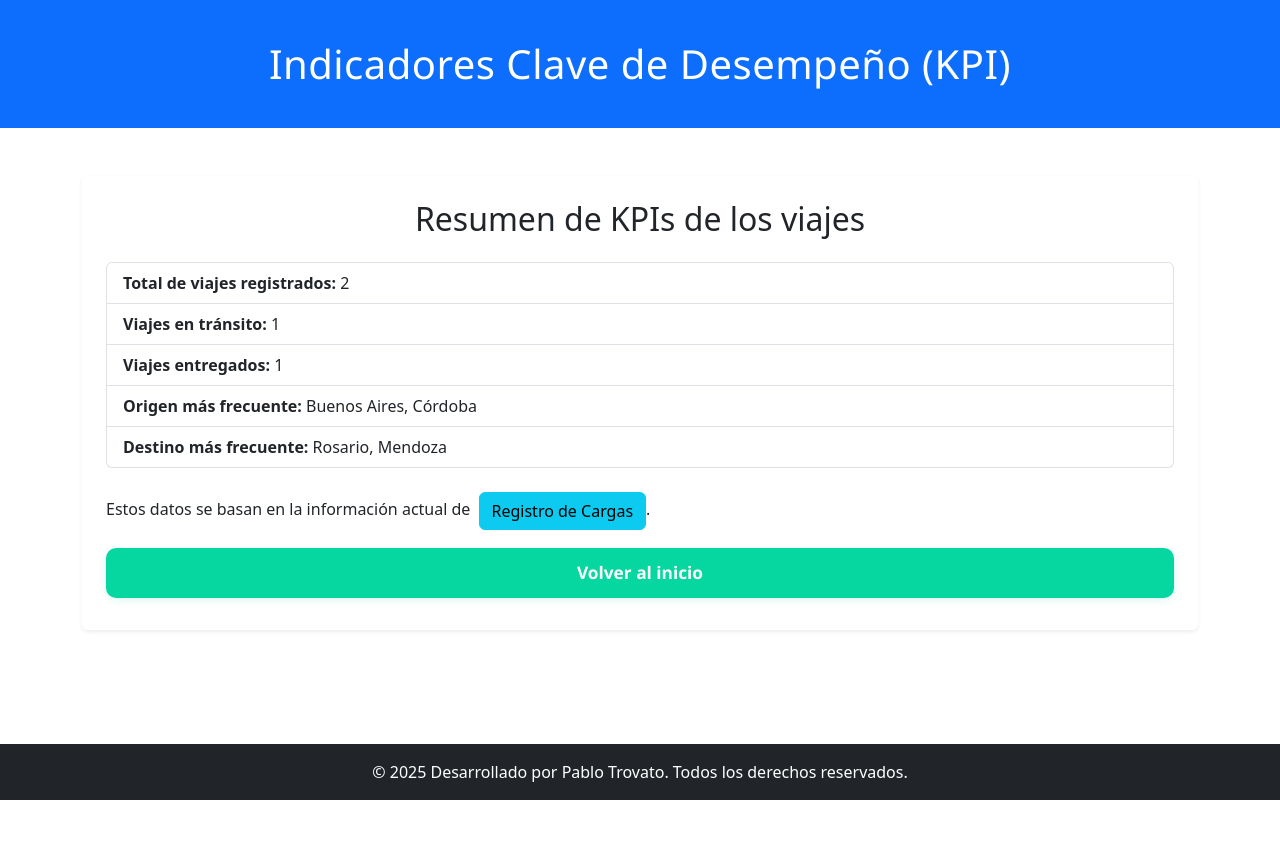
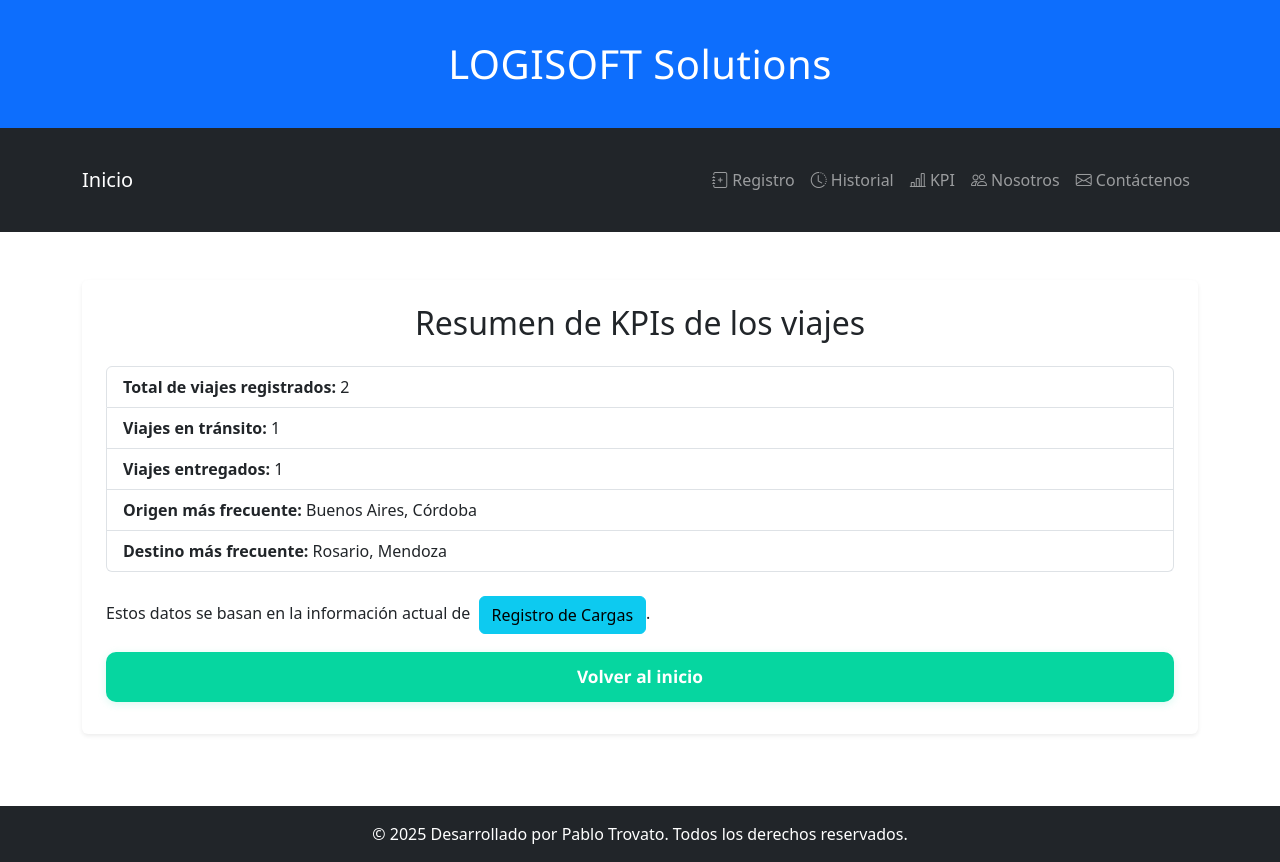
Before and after one commit to Pablotrv/Logisoft-Proyecto, a plain HTML site: page Logisoft/kpi.html in a window 1280 px wide. Before the commit the page ends 800 px from the top, so only its background shows below. Drawn offline with nearby package versions, Linux system fonts and the light colour scheme.

Commit message:
modificacion de header en kpi.html

```diff
--- a/Logisoft/kpi.html
+++ b/Logisoft/kpi.html
@@ -10,15 +10,61 @@
       href="https://cdn.jsdelivr.net/npm/bootstrap@5.3.3/dist/css/bootstrap.min.css"
       rel="stylesheet"
     />
+    <link
+      rel="stylesheet"
+      href="https://cdnjs.cloudflare.com/ajax/libs/bootstrap-icons/1.5.0/font/bootstrap-icons.min.css"
+      integrity="sha512-..."
+      crossorigin="anonymous"
+    />
   </head>
   <body style="min-height: 100vh; display: flex; flex-direction: column">
-    <header class="bg-primary text-white py-3 mb-0">
+    <header class="bg-primary text-white py-3">
       <div class="container">
-        <h1 class="titulo-pagina mb-0 text-center">
-          Indicadores Clave de Desempeño (KPI)
-        </h1>
+        <h1 class="mb-0">LOGISOFT Solutions</h1>
       </div>
     </header>
+    <nav class="navbar navbar-expand-lg navbar-dark bg-dark">
+      <div class="container">
+        <a class="navbar-brand" href="../index.html">Inicio</a>
+        <button
+          class="navbar-toggler"
+          type="button"
+          data-bs-toggle="collapse"
+          data-bs-target="#mainNav"
+        >
+          <span class="navbar-toggler-icon"></span>
+        </button>
+        <div class="collapse navbar-collapse" id="mainNav">
+          <ul class="navbar-nav ms-auto">
+            <li class="nav-item">
+              <a class="nav-link" href="registro.html">
+                <i class="bi bi-journal-plus"></i> Registro
+              </a>
+            </li>
+            <li class="nav-item">
+              <a class="nav-link" href="historial.html">
+                <i class="bi bi-clock-history"></i> Historial
+              </a>
+            </li>
+            <li class="nav-item">
+              <a class="nav-link" href="kpi.html">
+                <i class="bi bi-bar-chart-line"></i> KPI
+              </a>
+            </li>
+            <li class="nav-item">
+              <a class="nav-link" href="nosotros.html">
+                <i class="bi bi-people"></i> Nosotros
+              </a>
+            </li>
+            <li class="nav-item">
+              <a class="nav-link" href="contactenos.html">
+                <i class="bi bi-envelope"></i> Contáctenos
+              </a>
+            </li>
+          </ul>
+        </div>
+      </div>
+    </nav>
     <main style="flex: 1 0 auto">
       <div class="container my-4">
         <section class="bienvenida p-4 rounded shadow-sm bg-white">
```
Also changed, not shown: index.html (+1 -1 lines).
